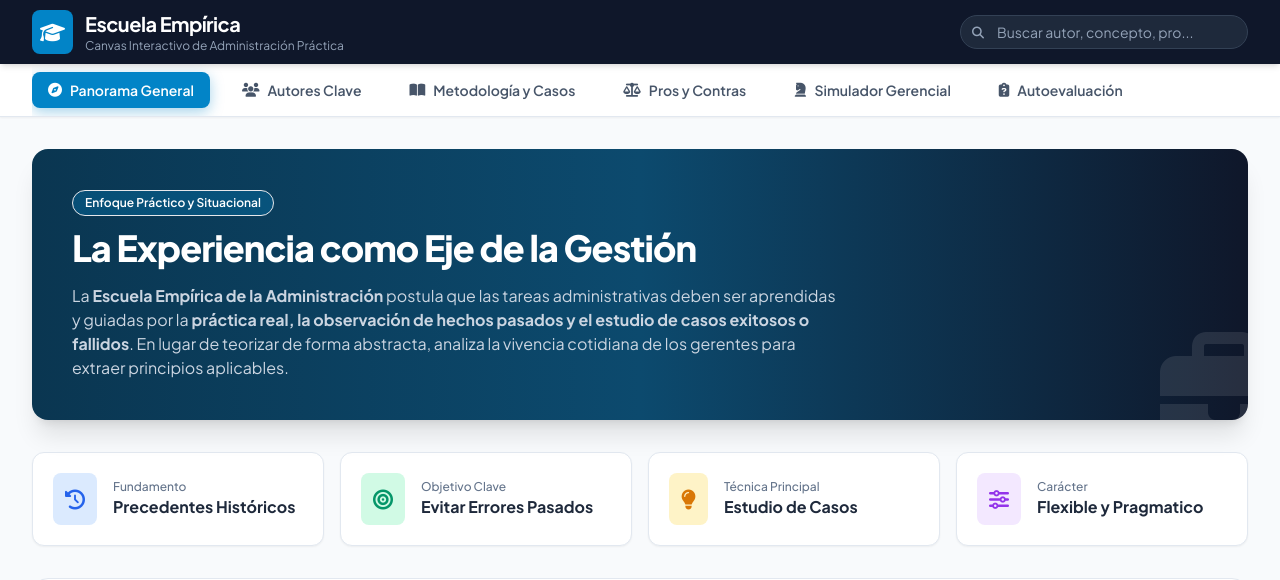
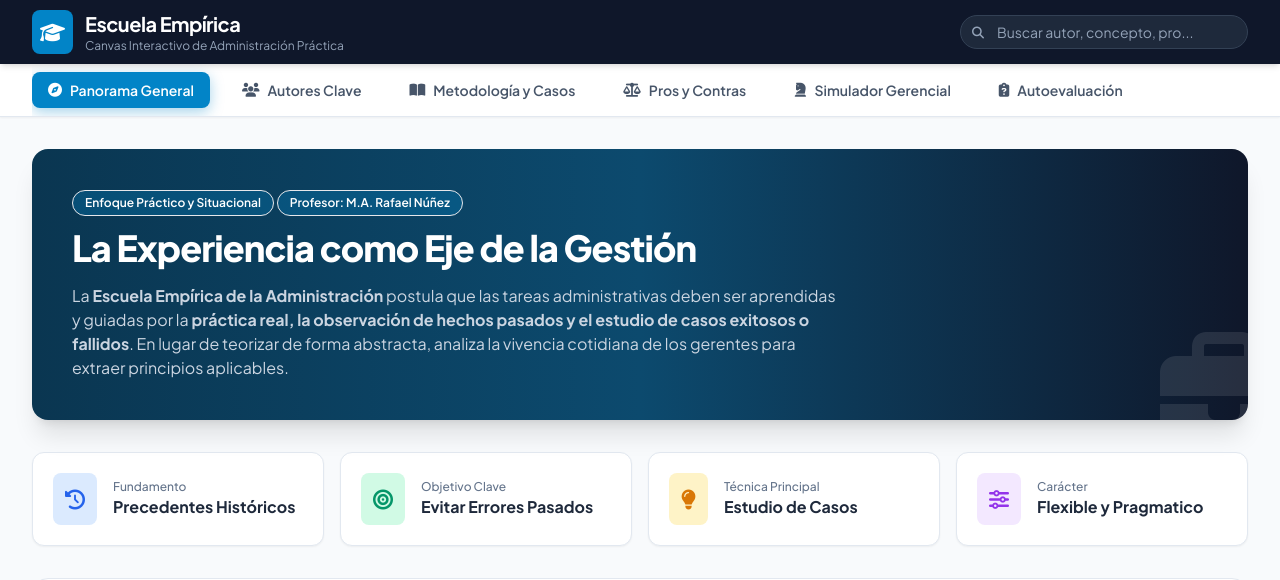
Before and after one commit to RafaelN74/canvas-escuela-empirica, a plain HTML site: page index.html in a window 1280 px wide. Shown: the top 580 px of the page. Drawn offline with nearby package versions, Linux system fonts and the light colour scheme.

Commit message:
Add files via upload

```diff
--- a/index.html
+++ b/index.html
@@ -120,6 +120,10 @@
                     <span class="inline-block px-3 py-1 bg-brand-500/30 border border-brand-400/30 text-brand-200 text-xs font-semibold rounded-full mb-3">
                         Enfoque Práctico y Situacional
                     </span>
+                    <span class="inline-block px-3 py-1 bg-brand-500/30 border border-brand-400/30 text-brand-200 text-xs font-semibold rounded-full mb-3">
+                        Profesor: M.A. Rafael Núñez
+                    </span>
+
                     <h2 class="text-2xl sm:text-4xl font-extrabold tracking-tight text-white mb-4">
                         La Experiencia como Eje de la Gestión
                     </h2>
```
